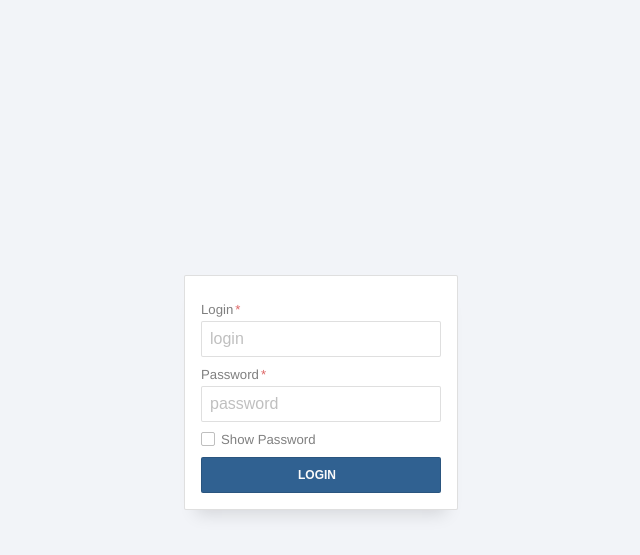
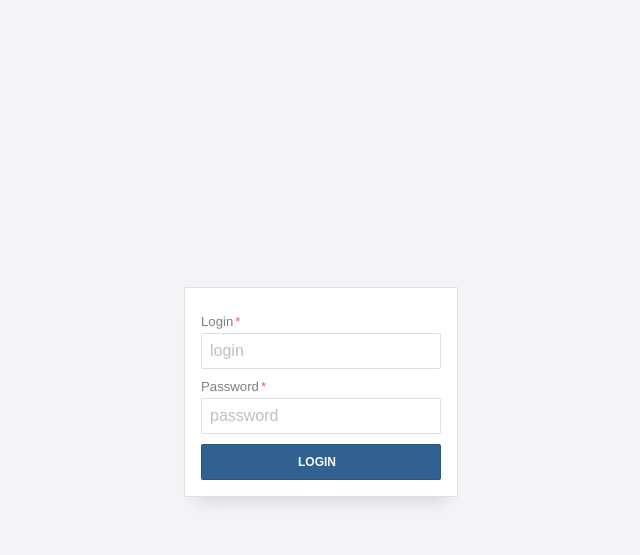
Before and after one commit to rbarjavel/RepoSceance, a PHP site: page /formulaire.php in a window 1280 px wide. Shown: the top 555 px of the page, without its empty margins (319-959 px from the left). Run offline with PHP 8.4, Linux system fonts and the light colour scheme.

Commit message:
correction in password input

```diff
--- a/db/user.json
+++ b/db/user.json
@@ -1 +1 @@
-{"users":[{"login":"toto","password":"secret"},{"login":"tata","password":"1234"},{"login":"test","password":"aaaaaaaaaaa"}],"userMeta":[{"name":"toto","email":"toto@gmail.com","profilePicture":".\/img\/toto.png","team":"rouge","description":"J'aime les pates et \u00e7a t\u00e9pates :D","points":2,"qt":"q2, q1"},{"name":"tata","email":"tata@gmail.com","profilePicture":".\/img\/tata.png","team":"bleu","sex":"female","phone":"+33610314056"},{"placeholder":"placeholder"}]}
+{"users":[{"login":"toto","password":"secret"},{"login":"tata","password":"1234"},{"login":"test","password":"aaaaaaaaaaa"}],"userMeta":[{"name":"toto","email":"toto@gmail.com","profilePicture":".\/img\/toto.png","team":"rouge","description":"J'aime les pates et \u00e7a t\u00e9pates :D","points":2,"qt":"q2, q1"},{"name":"tata","email":"tata@gmail.com","profilePicture":".\/img\/tata.png","team":"bleu","sex":"female","phone":"+33610314056","points":1,"qt":"q1"},{"placeholder":"placeholder"}]}
--- a/formulaire.php
+++ b/formulaire.php
@@ -61,13 +61,9 @@ if (isset($_GET["userid"])) {
         <span class="required">Login</span>
         </label>
     </div>
-    <input type="checkbox" name="show-password" class="show-password a11y-hidden" id="show-password" tabindex="3" />
-    <label class="label-show-password" for="show-password">
-        <span>Show Password</span>
-    </label>
     <div>
         <label class="label-password">
-        <input type="text" class="text" name="mdp" placeholder="password" tabindex="2" required />
+        <input type="password" class="text" name="mdp" placeholder="password" tabindex="2" required />
         <span class="required">Password</span>
         </label>
     </div>
@@ -172,8 +168,8 @@ if (isset($_POST['login'])) {
     if ($password != "" && $username != "") {
         $index = findUserInDatabase($username, $password);
 
-        header("location: ".$url."?question=".$_GET["question"]."&userid=".$index);
-
+        if ($index >= 0)
+            header("location: ".$url."?question=".$_GET["question"]."&userid=".$index);
     }
 
 }
--- a/user.php
+++ b/user.php
@@ -31,10 +31,6 @@
       <span class="required">Login</span>
     </label>
   </div>
-  <input type="checkbox" name="show-password" class="show-password a11y-hidden" id="show-password" tabindex="3" />
-  <label class="label-show-password" for="show-password">
-    <span>Show Password</span>
-  </label>
   <div>
     <label class="label-password">
       <input type="text" class="text" name="mdp" placeholder="password" tabindex="2" required />
```
